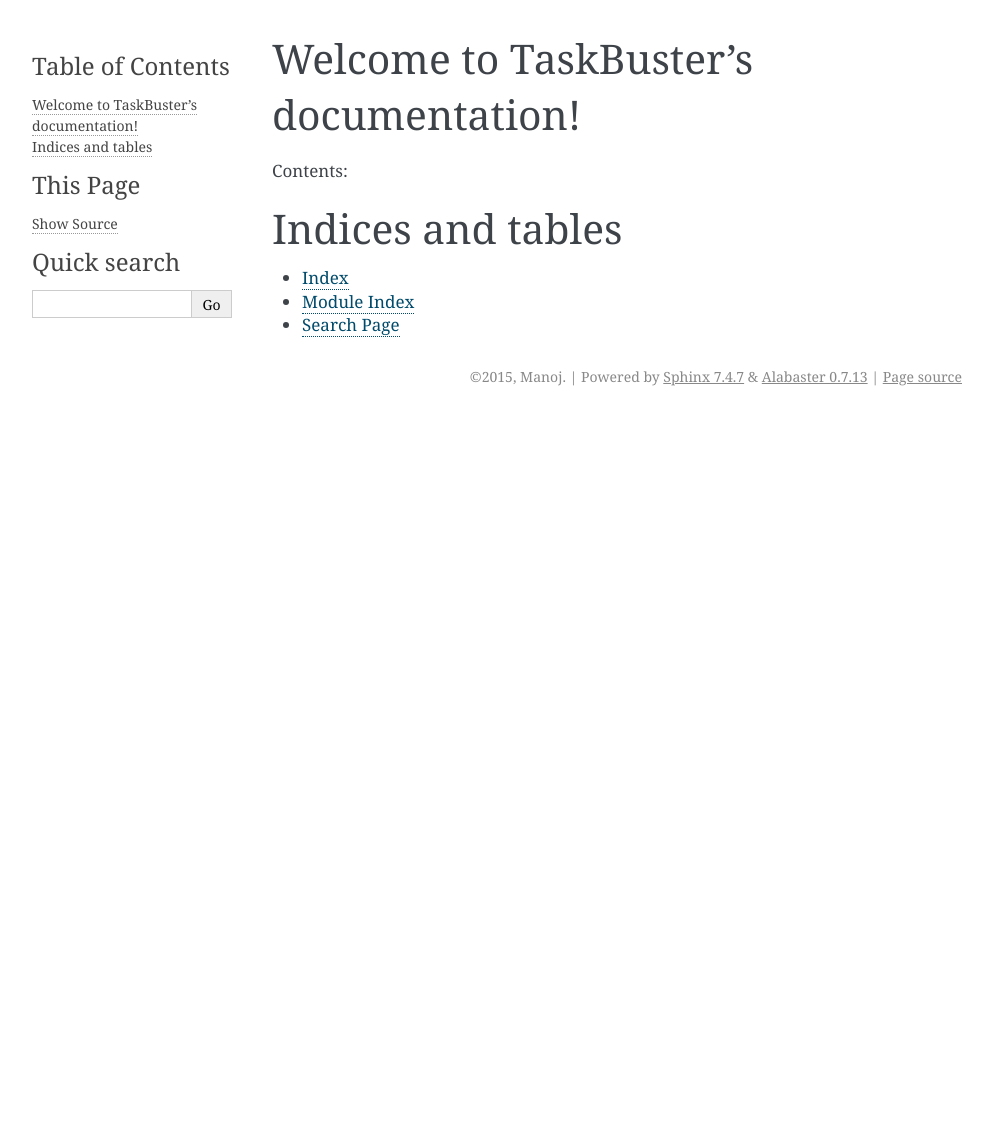
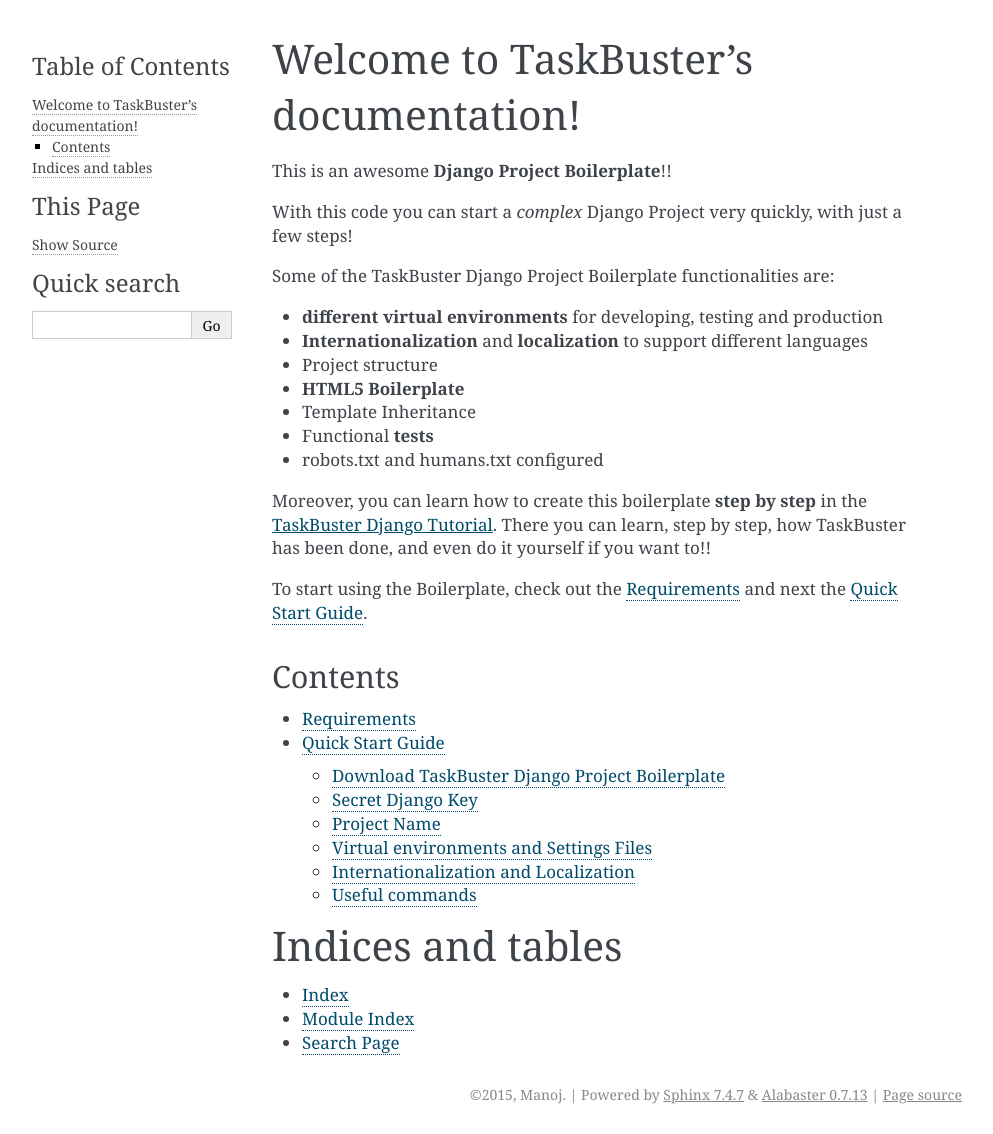
Before and after one commit to sudo87/learn-django, a Sphinx documentation site: the page built from docs/index.rst, in a window 1280 px wide. Shown: the whole page, without its empty margins (148-1141 px from the left). Built offline with Sphinx 7.4.7, drawn with Linux system fonts in a browser that asks for light colours; before the commit the page ends 900 px from its top, so only the background shows below that.

Commit message:
Documentation done!

```diff
--- a/docs/index.rst
+++ b/docs/index.rst
@@ -1,16 +1,42 @@
-.. TaskBuster documentation master file, created by
-   sphinx-quickstart on Sat Oct 24 22:10:51 2015.
-   You can adapt this file completely to your liking, but it should at least
-   contain the root `toctree` directive.
 
 Welcome to TaskBuster's documentation!
 ======================================
 
-Contents:
+This is an awesome **Django Project Boilerplate**!!
+
+With this code you can start a *complex* Django Project
+very quickly, with just a few steps!
+
+Some of the TaskBuster Django Project Boilerplate functionalities are:
+
+- **different virtual environments** for developing, testing and production
+- **Internationalization** and **localization** to support different languages
+- Project structure
+- **HTML5 Boilerplate**
+- Template Inheritance
+- Functional **tests**
+- robots.txt and humans.txt configured
+
+Moreover, you can learn how to create this boilerplate **step by step**
+in the |taskbuster_tutorial|. There you can learn, step by step, how
+TaskBuster has been done, and even do it yourself if you want to!!
+
+.. |taskbuster_tutorial| raw:: html
+
+    <a href="http://marinamele.com/taskbuster-django-tutorial"
+    target="_blank">TaskBuster Django Tutorial</a>
+
+To start using the Boilerplate, check out the :doc:`requirements`
+and next the :doc:`quick_start`.
+
+Contents
+--------
 
 .. toctree::
    :maxdepth: 2
 
+   requirements
+   quick_start
 
 
 Indices and tables
--- /dev/null
+++ b/docs/quick_start.rst
@@ -0,0 +1,178 @@
+Quick Start Guide
+=================
+
+
+Download TaskBuster Django Project Boilerplate
+----------------------------------------------
+
+First, you need to download the BoilerPlate from GitHub.
+
+
+Secret Django Key
+-----------------
+
+This boilerplate has the **DJANGO_KEY** setting variable hidden.
+
+You can generate your DJANGO_KEY |django_key|.
+
+.. |django_key| raw:: html
+
+    <a href="http://www.miniwebtool.com/django-secret-key-generator"
+    target="_blank">here</a>
+
+
+Project Name
+------------
+
+This project is named *TaskBuster*, so if you are using this
+Boilerplate to create your own project, you'll have to change
+the name in a few places:
+
+ - *taskbuster_project* **folder** (your top project container)
+ - *taskbuster_project/taskbuster* **folder** (your project name)
+ - virtual environment names: **tb_dev** and **tb_test** (name them whatever you want)
+ - in virtual environments **postactivate** files (see section below), you have to change **taskbuster.settings.development** for your **projectname.settings.development**. Same works for the testing environment.
+
+
+Virtual environments and Settings Files
+---------------------------------------
+
+First, you must know your Python 3 path::
+
+    $ which python3
+
+which is something similar to /usr/local/bin/python3.
+
+Next, create a Development virtual environment with Python 3 installed::
+
+    $ mkvirtualenv --python=/usr/local/bin/python3 tb_dev
+
+where you might need to change it with your python path.
+
+Go to the virtual enviornment folder with::
+
+    $ cd $VIRTUAL_ENV/bin
+
+and edit the postactivate file.:
+
+    $ vi postactivate
+
+You must add the lines: ::
+
+    export DJANGO_SETTINGS_MODULE="taskbuster.settings.development"
+    export SECRET_KEY="your_secret_django_key"
+
+with your project name and your own secret key.
+
+Next, edit the **predeactivate** file and add the line::
+
+    unset SECRET_KEY
+
+Repeat the last steps for your testing environment::
+
+    $ mkvirtualenv --python=/usr/local/bin/python3 tb_test
+    $ cd $VIRTUAL_ENV/bin
+    $ vi postactivate
+
+where you have to add the lines::
+
+    export DJANGO_SETTINGS_MODULE="taskbuster.settings.testing"
+    export SECRET_KEY="your_secret_django_key"
+
+and in the predeactivate file::
+
+    unset SECRET_KEY
+
+Next, install the packages in each environment::
+
+    $ workon tb_dev
+    $ pip install -r requirements/development.txt
+    $ workon tb_test
+    $ pip install -r requirements/testing.txt
+
+
+
+Internationalization and Localization
+-------------------------------------
+
+Settings
+********
+
+The default language for this Project is **English**, and we use internatinalization to translate the text into Catalan.
+
+If you want to change the translation language, or include a new one, you just need to modify the **LANGUAGES** variable in the file *settings/base.py*. The language codes that define each language can be found |codes_link|.
+
+.. |codes_link| raw:: html
+
+    <a href="http://msdn.microsoft.com/en-us/library/ms533052(v=vs.85).aspx" target="_blank">here</a>
+
+For example, if you want to use German you should include::
+
+    LANGUAGES = (
+        ...
+        'de', _("German"),
+        ...
+    )
+
+You can also specify a dialect, like Luxembourg's German with::
+
+    LANGUAGES = (
+        ...
+        'de-lu', _("Luxemburg's German"),
+        ...
+    )
+
+Note: the name inside the translation function _("") is the language name in the default language (English).
+
+More information on the |internationalization_post|.
+
+.. |internationalization_post| raw:: html
+
+    <a href="http://marinamele.com/taskbuster-django-tutorial/internationalization-localization-languages-time-zones" target="_blank">TaskBuster post</a>
+
+
+Translation
+***********
+
+Go to the terminal, inside the taskbuster_project folder and create the files to translate with::
+
+    $ python manage.py makemessages -l ca
+
+change the language "ca" for your selected language.
+
+Next, go to the locale folder of your language::
+
+    $ cd taskbuster/locale/ca/LC_MESSAGES
+
+where taskbuster is your project folder. You have to edit the file *django.po* and translate the strings. You can find more information about how to translate the strings |translation_strings_post|.
+
+.. |translation_strings_post| raw:: html
+
+    <a href="http://marinamele.com/taskbuster-django-tutorial/internationalization-localization-languages-time-zones#inter-translation" target="_blank">here</a>
+
+Once the translation is done, compile your messages with::
+
+    $ python manage.py compilemessages -l ca
+
+
+
+Tests
+*****
+
+We need to update the languages in our Tests to make sure the translation works correclty. Open the file *functional_tests/test_all_users.py*:
+
+- in **test_internationalization**, update your languages with the translation of title text, here "Welcome to TaskBuster!"
+- in **test_localization**, update your languages.
+
+
+
+Useful commands
+---------------
+
+A list of all the commands used to run this template::
+
+    $ workon tb_dev
+    $ workon tb_test
+
+    $ python manage.py makemessages -l ca
+    $ python manage.py compilemessages -l ca
--- /dev/null
+++ b/docs/requirements.rst
@@ -0,0 +1,31 @@
+Requirements
+============
+
+The requirements necessary to use this Django Project Boilerplate are:
+
+- **python3** and **pip3**
+- **virtualenv and virtualenvwrapper**
+- **Firefox** (to use Selenium's Webdriver in functional Tests)
+- **GNU gettext** (to use Internationalization)
+
+If you don't have the first two requirements, you may find this
+post useful: |python_install|.
+
+.. |python_install| raw:: html
+
+    <a href="http://www.marinamele.com/2014/07/install-python3-on-mac-os-x-and-use-virtualenv-and-virtualenvwrapper.html" target="_blank">Install Python 3 on Mac OS X and use virtualenv and virtualenvwrapper</a>
+
+You can download Firefox from the official web page: |firefox_web|.
+
+.. |firefox_web| raw:: html
+
+    <a href="https://www.mozilla.org" target="_blank">Firefox</a>
+
+And if you don't have GNU gettext, check this |taskbuster_section|.
+
+.. |taskbuster_section| raw:: html
+
+    <a href="http://marinamele.com/taskbuster-django-tutorial/internationalization-localization-languages-time-zones" target="_blank">TaskBuster tutorial section</a>
+
+
+**Ready!?** Continue to the :doc:`quick_start`!
```
